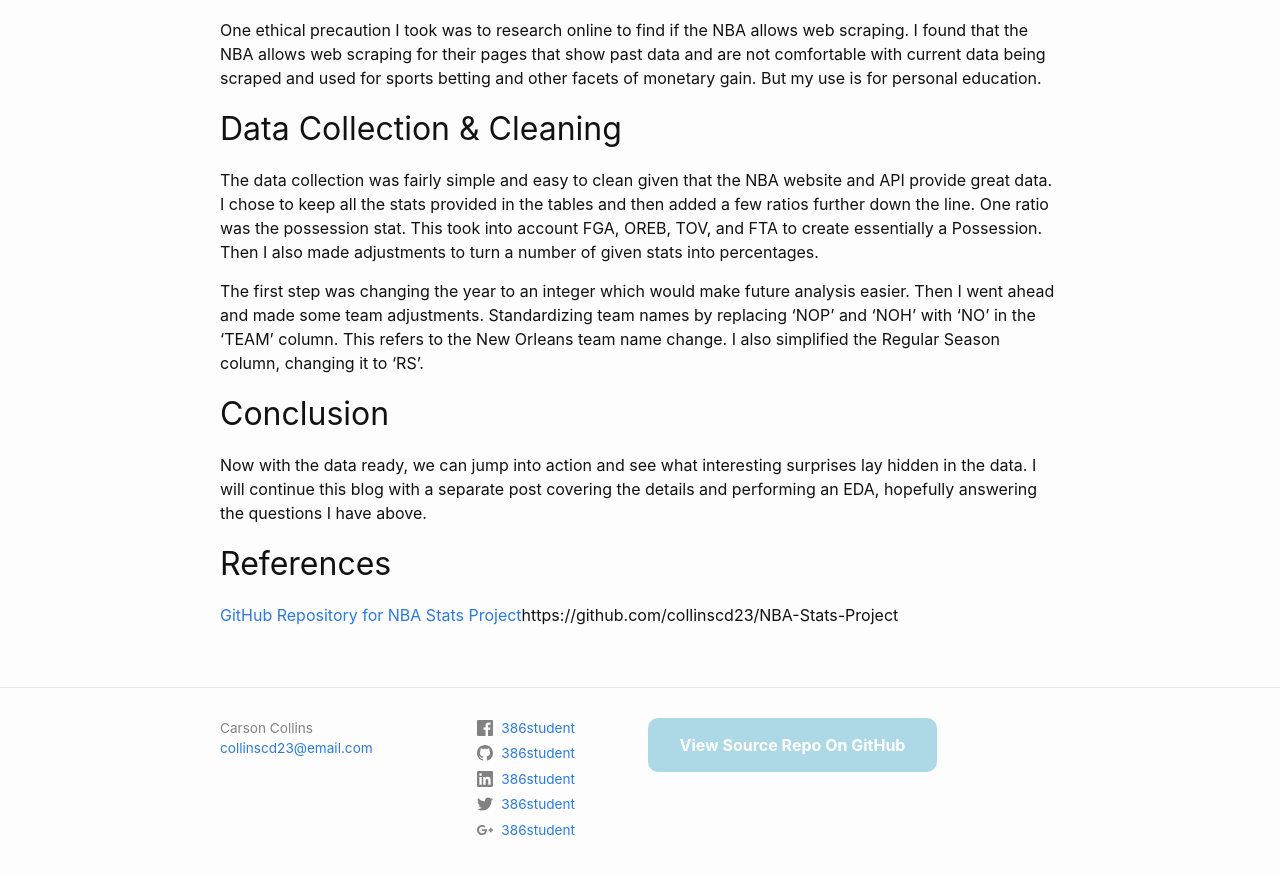
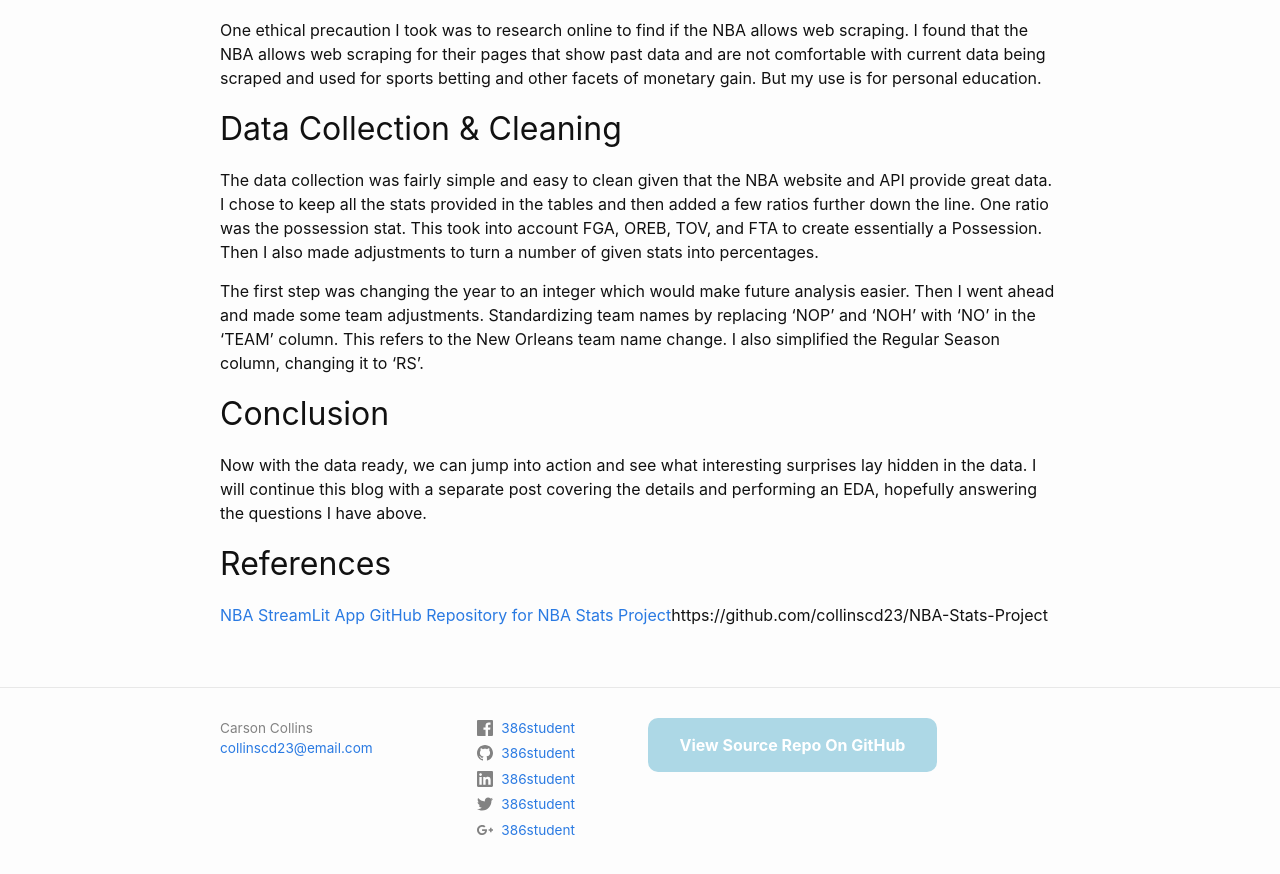
Before and after one commit to collinscd23/collinscd23.github.io, a Jekyll site: the page built from _posts/2023-12-12-Data and Cleaning.md, in a window 1280 px wide and 900 px high, scrolled down 885 px. Shown: the top 874 px of the window. Built offline with Jekyll 4.4.1, drawn with Linux system fonts in a browser that asks for light colours; comment, search, counter and statistics services are not loaded.

Commit message:
Update 2023-12-12-Data and Cleaning.md

```diff
--- a/_posts/2023-12-12-Data and Cleaning.md
+++ b/_posts/2023-12-12-Data and Cleaning.md
@@ -31,4 +31,5 @@ Now with the data ready, we can jump into action and see what interesting surpri
 
 
 ## References
+[NBA StreamLit App](https://nba-app-26cfxmvx5jaadc6rumhqcm.streamlit.app/)
 [GitHub Repository for NBA Stats Project](https://github.com/collinscd23/NBA-Stats-Project)https://github.com/collinscd23/NBA-Stats-Project
```
